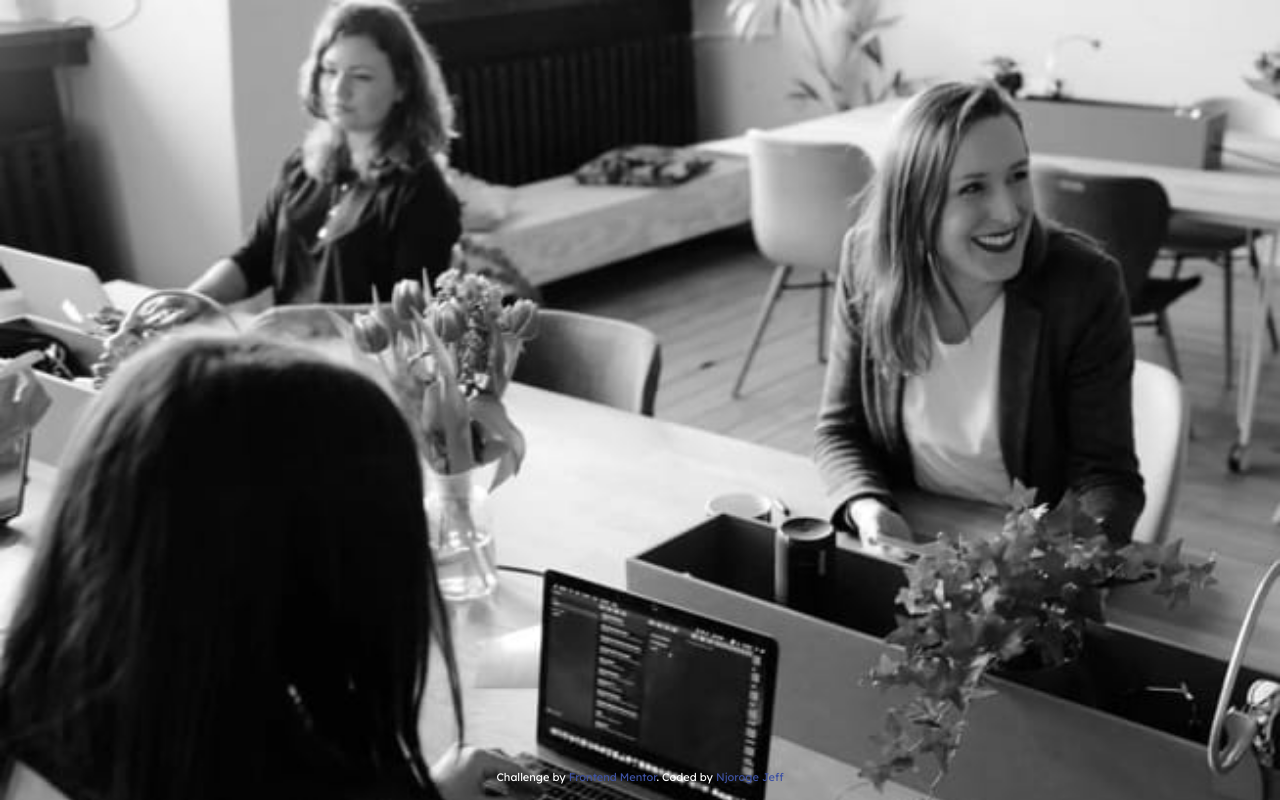
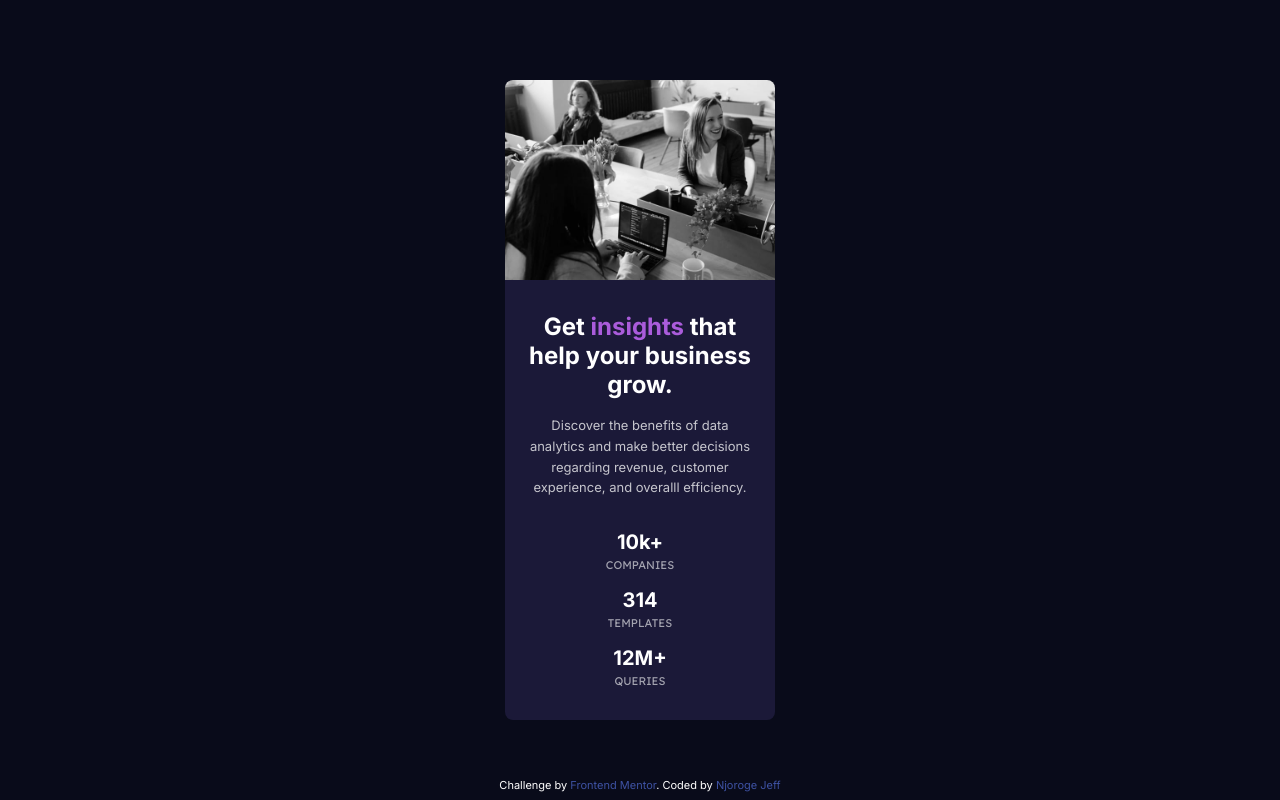
Before and after one commit to njorogejeff/stats-preview-card-component, a plain HTML site: page index.html in a window 1280 px wide. Shown: the top 800 px of the page. Drawn offline with Linux system fonts and the light colour scheme.

Commit message:
style.css file

```diff
--- a/css/style.css
+++ b/css/style.css
@@ -1,15 +1,43 @@
 @import url('https://fonts.googleapis.com/css2?family=Inter:wght@400;700&family=Lexend+Deca&display=swap');
 
+/* CSS Variables */
 :root {
     /* Primary Colors */
-    --dark-blue: hsl(233, 47%, 7%); /* very dark blue (main background) */
-    --desaturated-blue: hsl(244, 38%, 16%); /* dark desaturated blue (card background) */
-    --soft-violet: hsl(277, 64%, 61%); /* accent */
+    --dark-blue: hsl(233, 47%, 7%);         /* very dark blue (main background) */
+    --desaturated-blue: hsl(244, 38%, 16%); /* dark desaturated blue (card background)*/
+    --soft-violet: hsl(277, 64%, 61%);      /* soft violet (accent) */
 
     /* Neutral Colors */
-    --white: hsl(0, 0%, 100%); /* (main heading, stats) */
-    --main-white: hsla(0, 0%, 100%, 0.75); /* slightly transparent white (main paragraph) */
-    --stat-white: hsla(0, 0%, 100%, 0.6); /* slightly transparent white (stat heading) */
+    --pure-white: hsl(0, 0%, 100%);             /* white (main heading, stats) */
+    --main-white: hsla(0, 0%, 100%, 0.75);      /* slightly transparent white (main paragraph) */
+    --secondary-white: hsla(0, 0%, 100%, 0.6);  /* slightly transparent white (stat headings) */
+
+    /* Font Family */
+    --font-inter: 'Inter', sans-serif;
+    --font-lexend: 'Lexend Deca', sans-serif;
+
+    /* Font Weight */
+    --font-normal: 400;
+    --font-bold: 700;
+
+    /* Font Size */
+    --big-font-size: 2rem;
+    --h1-font-size: 1.5rem;
+    --h2-font-size: 1.25rem;
+    --h3-font-size: 1.125rem;
+    --normal-font-size: .938rem;
+    --small-font-size: .813rem;
+    --smaller-font-size: .75rem;
+
+    /* Margins */
+    --mb-0-25: .25rem;
+    --mb-0-5: .5rem;
+    --mb-0-75: .75rem;
+    --mb-1: 1rem;
+    --mb-1-5: 1.5rem;
+    --mb-2: 2rem;
+    --mb-2-5: 2.5rem;
+    --mb-3: 3rem;
 }
 
 /* Base Styles */
@@ -21,98 +49,85 @@
 }
 body {
     background-color: var(--dark-blue);
-    font-family: 'Inter', sans-serif;
+    color: var(--pure-white);
     font-size: 15px;
-    color: var(--white);
+    font-family: var(--font-inter);
+    width: 90%;
+    margin: 0 auto;
+    text-align: center;
+    overflow: auto;
+}
+img {
+    width: 100%;
+    display: block;
+    object-fit: cover;
 }
 a {
     text-decoration: none;
 }
-img {
-    width: 100%;
-    display: block;
+
+/* Card Section Styles */
+.card {
+    display: flex;
+    flex-direction: column;
+    align-items: center;
+    justify-content: center;
+    height: 100vh;
+    max-width: 270px;
+    margin: 0 auto;
+}
+.card__img .desktop__img {
+    display: none;
+}
+.card__img .mobile__img {
+    height: 200px;
+    border-radius: .5rem .5rem 0 0;
+}
+.card__details {
+    border-radius: 0 0 .5rem .5rem;
+}
+.card__details {
+    background-color: var(--desaturated-blue);
+    padding: var(--mb-2) var(--mb-1-5);
+}
+.card__description {
+    margin: 0 0 var(--mb-2);
+}
+.card__heading {
+    font-weight: var(--font-bold);
+    font-size: var(--h1-font-size);
+    margin-bottom: var(--mb-1);
+}
+.card__heading span {
+    color: var(--soft-violet);
+}
+.card__text {
+    font-size: var(--small-font-size);
+    font-weight: var(--font-normal);
+    color: var(--main-white);
+    line-height: 1.6;
+}
+.statistics__title {
+    font-size: var(--h2-font-size);
+    margin: 0 0 var(--mb-0-25);
+}
+.statistics__subtitle {
+    text-transform: uppercase;
+    font-family: var(--font-lexend);
+    font-size: .7rem;
+    color: var(--secondary-white);
+}
+.statistics:not(.queries.statistics) {
+    margin: 0 0 var(--mb-1);
 }
 
-/* Card Section Styles */
-main .card-image img:nth-child(2) {
-    display: none;
-}
-main {
-    display: flex;
-    justify-content: center;
-    align-items: center;
-    height: 100vh;
-    max-width: 90%;
-    margin: 0 auto;
-}
-main .card-container {
-    background-color: var(--desaturated-blue);
-    border-radius: .5rem;
-    width: 98%;
-}
-
-/* Card Image */
-main .card-image {
-    width: 100%;
-    border-radius: .5rem .5rem 0 0;
-    background-color: var(--soft-violet);
-}
-main .card-image img {
-    mix-blend-mode: multiply;
-    opacity: .7;
-}
-
-/* Card Information */
-main .card-info {
-    padding: 2.5rem 2rem;
-    text-align: center;
-}
-main .card-info .card-description {
-    margin-bottom: 2.3rem;
-}
-main .card-info .card-heading {
-    font-size: .9rem;
-    font-weight: 700;
-    margin-bottom: 1rem;
-}
-main .card-info .card-text {
-    word-spacing: 2px;
-    line-height: 1.6;
-    font-weight: 400;
-}
-main .card-stats .card-companies-stats,
-main .card-stats .card-templates-stats,
-main .card-stats .card-queries-stats {
-    margin-bottom: 1.8rem;
-}
-main .card-info .card-stats-text {
-    font-family: 'Lexend Deca', sans-serif;
-}
-
-/* Text Colors */
-main .card-info .card-heading h1,
-main .card-info .card-stats-figures h2 {
-    color: var(--white);
-}
-main .card-info .card-heading span {
-    color: var(--soft-violet);
-}
-main .card-info .card-text p {
-    color: var(--main-white);
-}
-main .card-info .card-stats-text p {
-    color: var(--stat-white);
-    text-transform: uppercase;
-}
-
-/* Footer Styles */
-footer {
+/* Footer Section Styles */
+#footer {
     position: absolute;
     width: 100%;
-    bottom: 1rem;
+    bottom: .5rem;
     left: 50%;
     transform: translateX(-50%);
-    font-family: 'Lexend Deca', sans-serif;
 }
 .attribution {
     font-size: 11px;
@@ -121,3 +136,6 @@ footer {
 .attribution a {
     color: hsl(228, 45%, 44%);
 }
+
+/* Responsive Layout - Large Screens */
+@media screen and (min-width: 425px) {}
```
